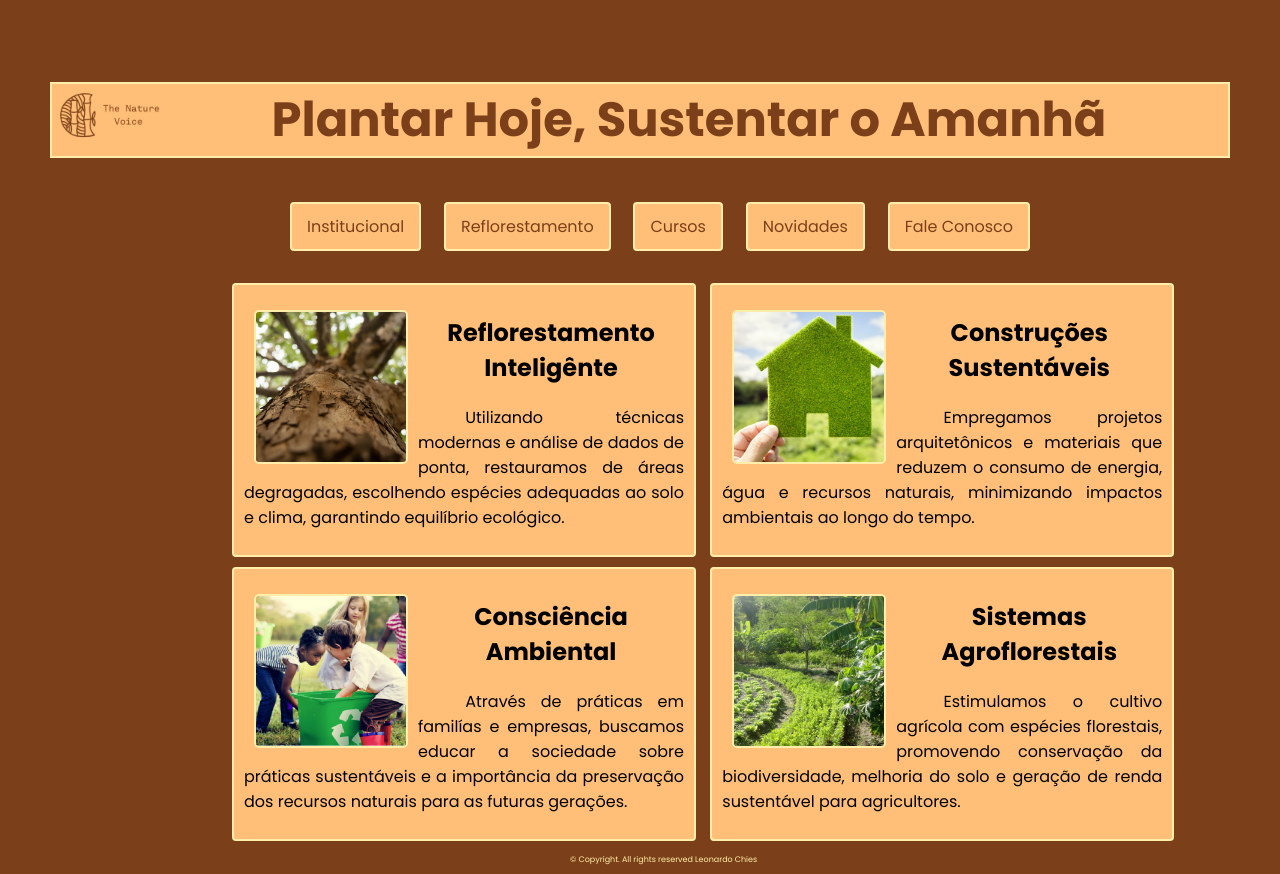
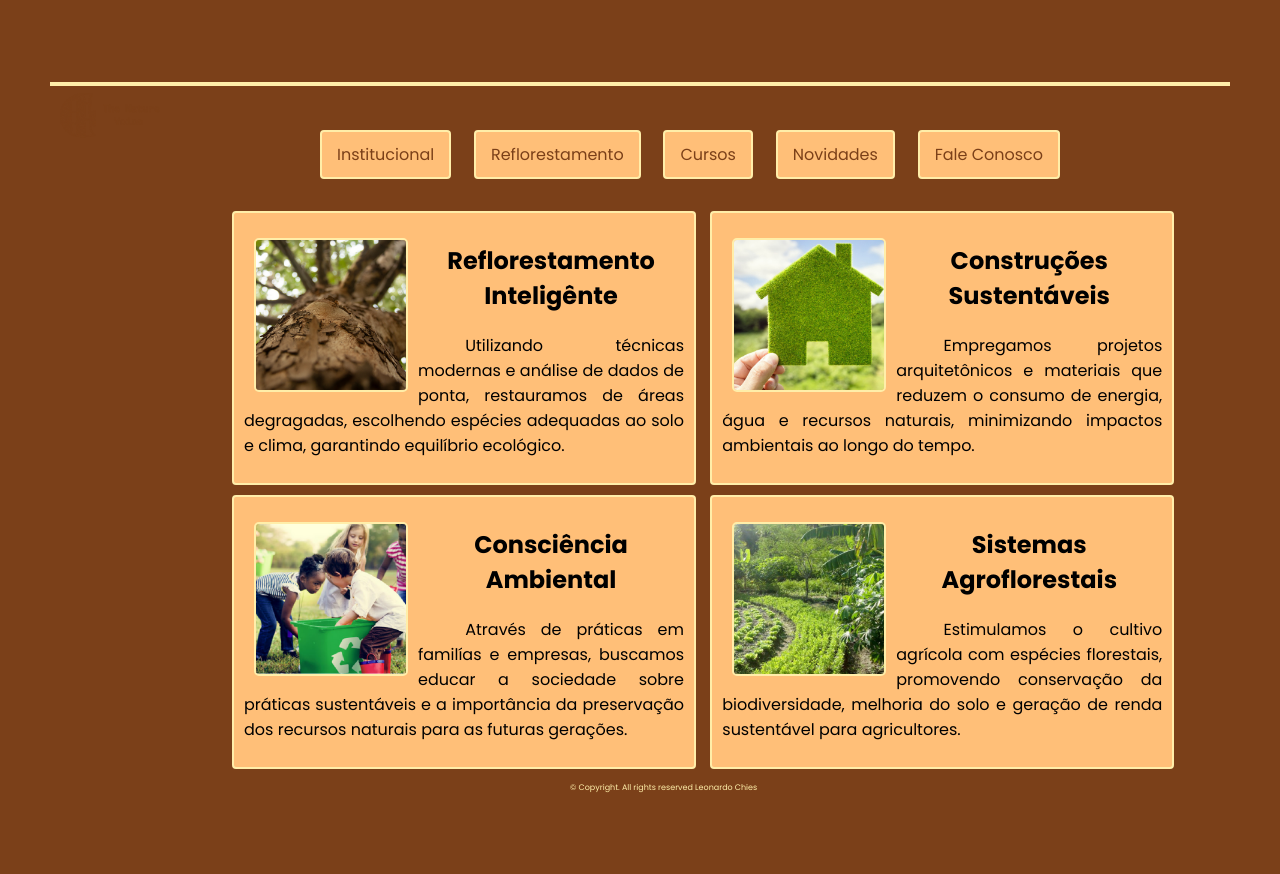
Before and after one commit to LeoTchies/Site-Empresarial, a plain HTML site: page index.html in a window 1280 px wide. After the commit the page ends 810 px from the top, so only its background shows below. Drawn offline with Linux system fonts and the light colour scheme.

Commit message:
Update index.html

```diff
--- a/index.html
+++ b/index.html
@@ -15,7 +15,7 @@
 
    <div class="main">
     <img class="logo" src="./images/Logo-The-Nature-Voice.png" alt="logo">
-    <h1 class="Titulo">Plantar Hoje, Sustentar o Amanhã</h1>
+    <h1 class="Titulo"></h1>
     <div class="menu-flutuante">
       <ul>
         <li class="menu-item"> <a href="./Institucional.html">Institucional </a>
```
